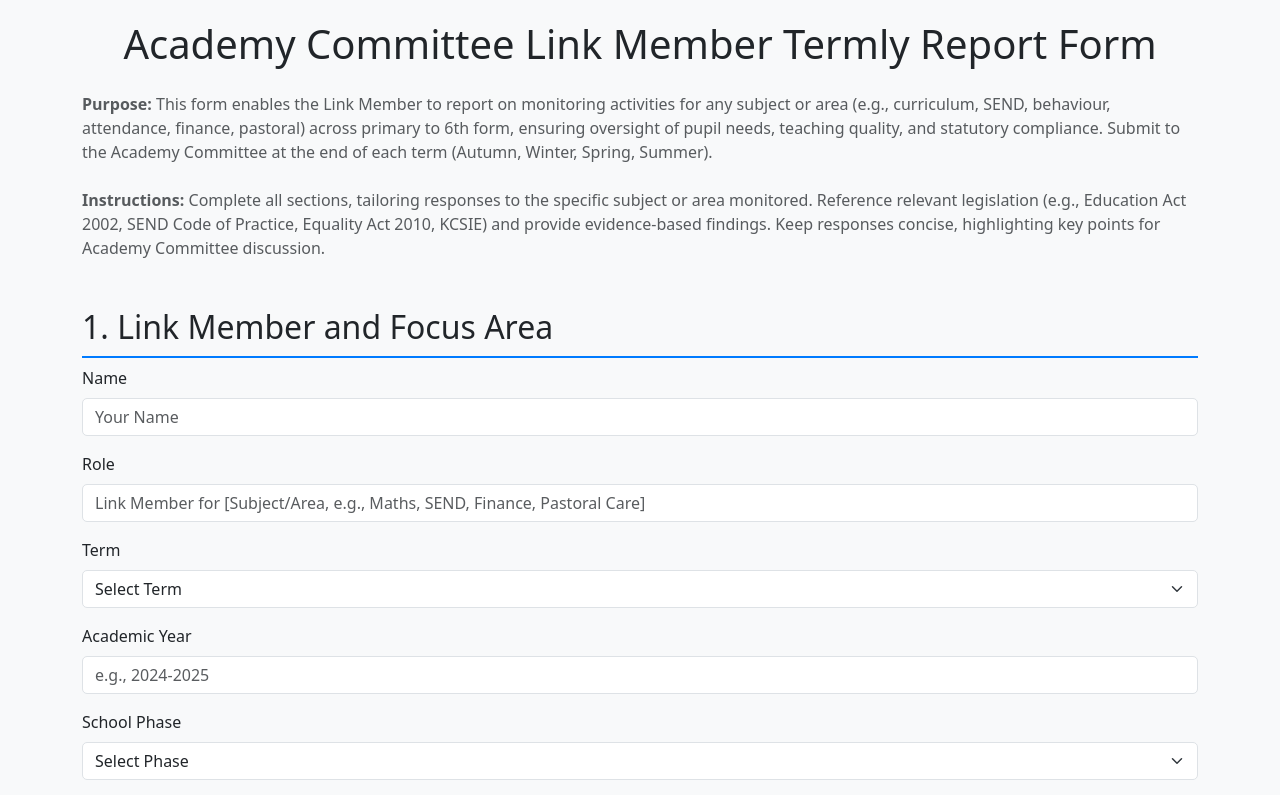
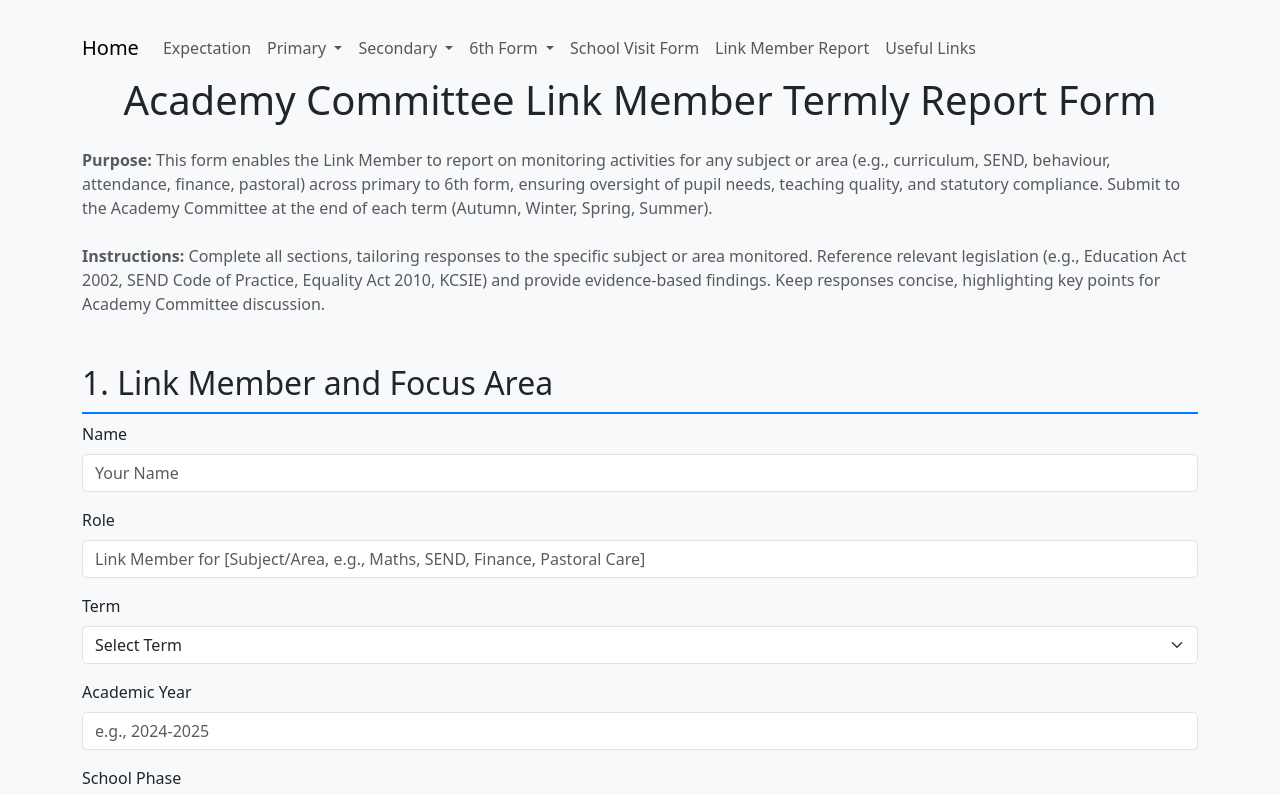
Before and after one commit to shnarn/shnarn-govain, a plain HTML site: page report/link_member_report_form.html in a window 1280 px wide. Shown: the top 795 px of the page. Drawn offline with nearby package versions, Linux system fonts and the light colour scheme; files whose address does not match are found by name.

Commit message:
added script link

```diff
--- a/report/link_member_report_form.html
+++ b/report/link_member_report_form.html
@@ -44,6 +44,7 @@
     <meta name="viewport" content="width=device-width, initial-scale=1.0">
     <title>Academy Committee Link Member Termly Report Form</title>
     <link href="https://cdn.jsdelivr.net/npm/bootstrap@5.3.0/dist/css/bootstrap.min.css" rel="stylesheet">
+    <script src="../scripts.js"></script>
     <style>
         body { padding: 20px; background-color: #f8f9fa; }
         .form-section { margin-bottom: 30px; }
```
